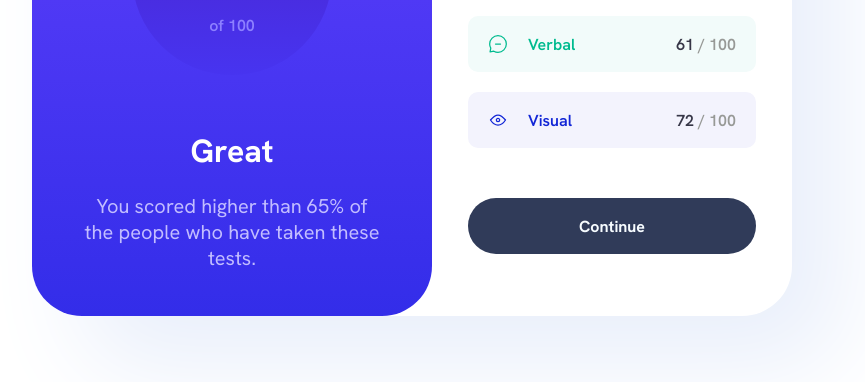
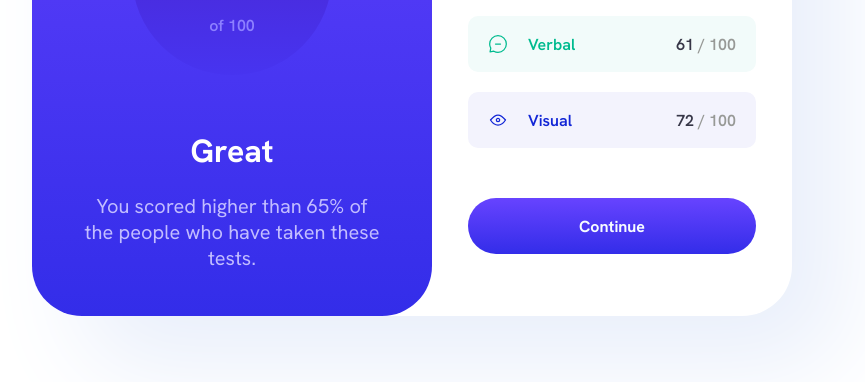
Before and after one commit to GiovannaMarinho/score, a plain HTML site: page index.html in a window 1280 px wide. In both pictures the pointer is over the button "Continue". Shown: the part 418-800 px from the top of the page, without its empty margins (228-1093 px from the left). Drawn offline with Linux system fonts and the light colour scheme.

Commit message:
atualizacao do botao

```diff
--- a/css/global.css
+++ b/css/global.css
@@ -42,6 +42,12 @@ button {
   background-color: #303b59;
 }
 
+button:hover {
+  cursor: pointer;
+  background: linear-gradient(to bottom, #6743FF, #332DE9);
+  transition: .3s;
+}
+
 @media (max-width: 750px) {
   main {
     margin-top: 0px;
```
